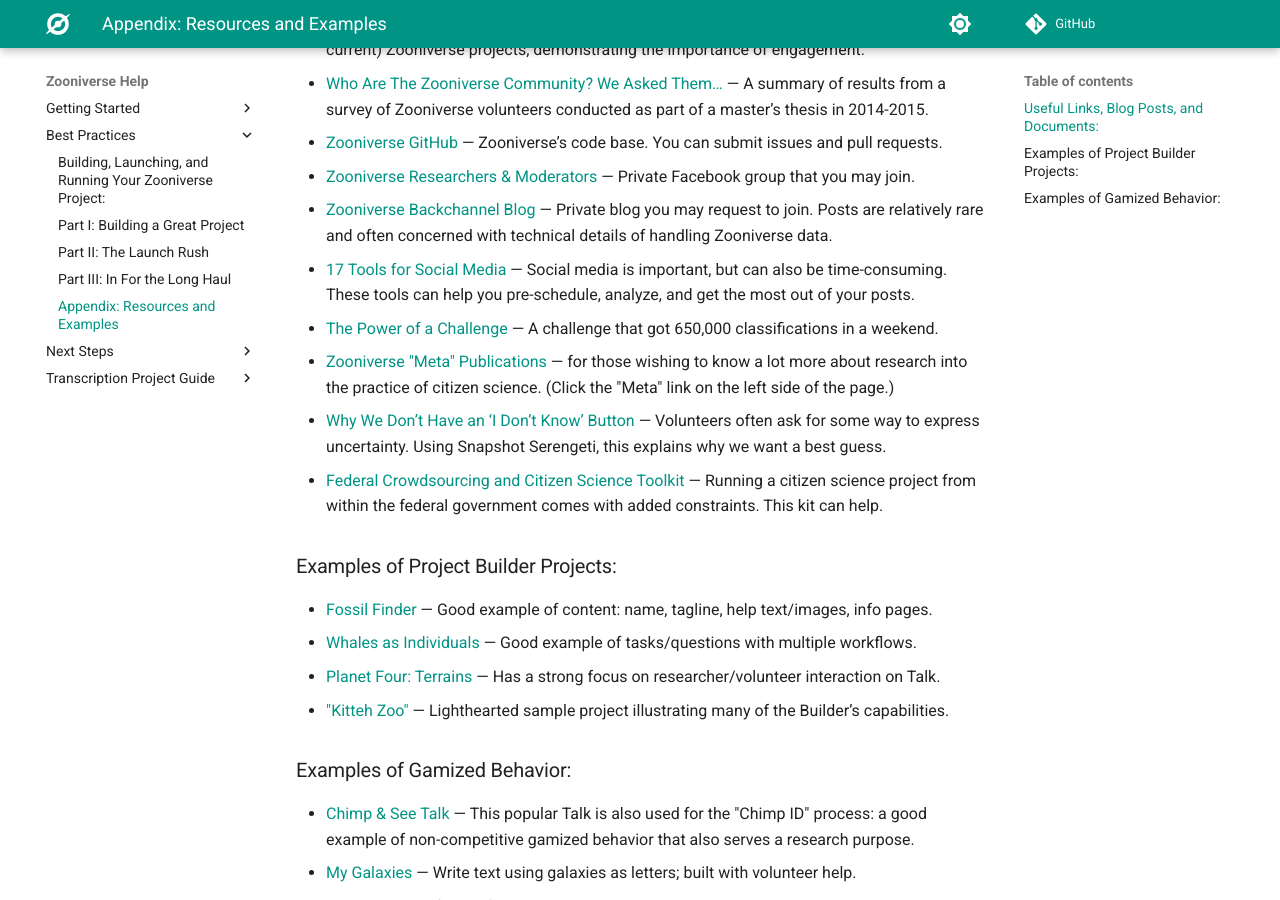
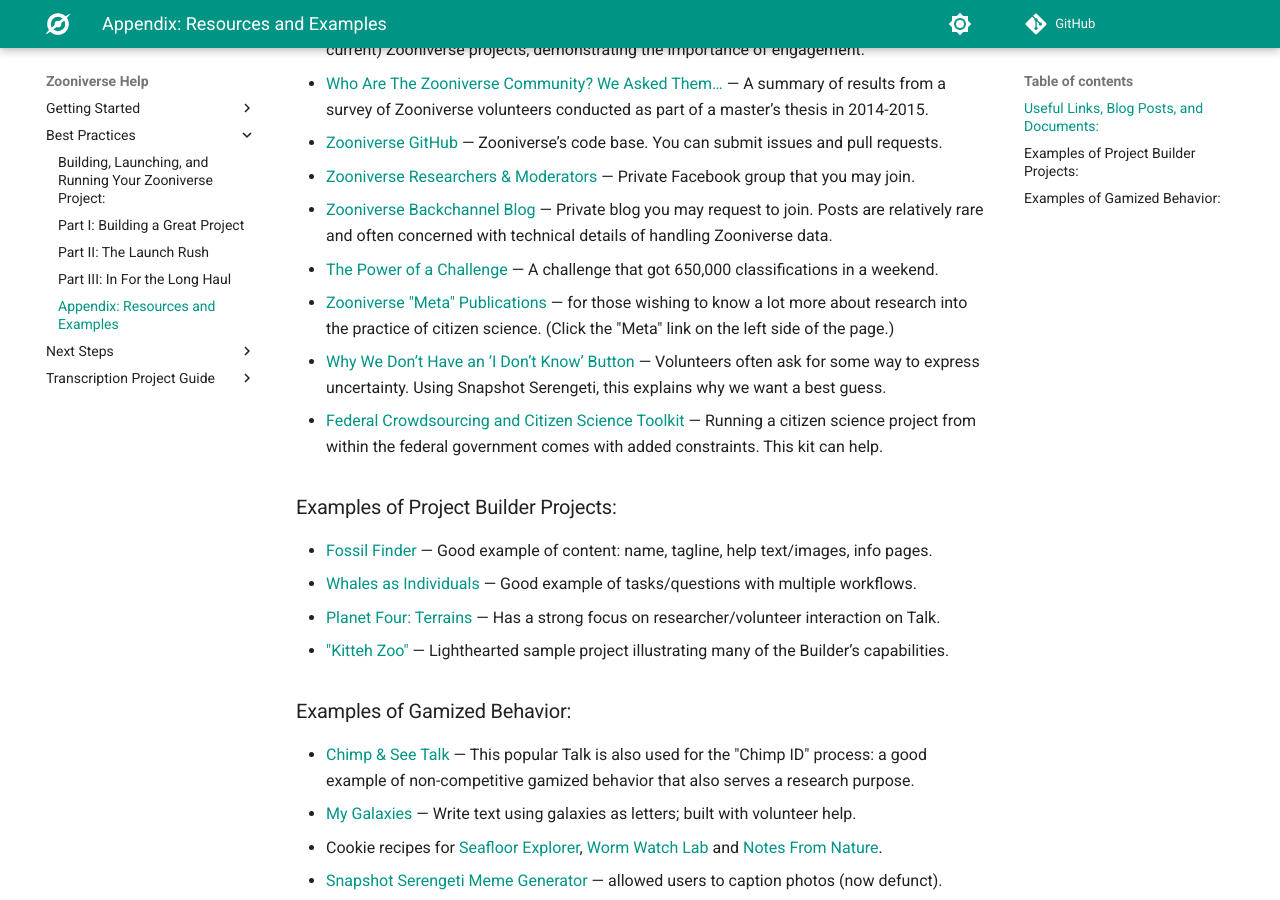
Before and after one commit to zooniverse/help, an MkDocs documentation site: the page built from docs/best-practices/4-resources.md, in a window 1280 px wide and 900 px high, scrolled down 467 px. Built offline with MkDocs 1.6.1 and Material for MkDocs 9.7.7, drawn with Linux system fonts in a browser that asks for light colours; comment, search, counter and statistics services are not loaded; some of the changed lines change nothing that is shown.

Commit message:
fix broken links on resources page

```diff
--- a/docs/best-practices/4-resources.md
+++ b/docs/best-practices/4-resources.md
@@ -14,7 +14,6 @@
 - [Zooniverse GitHub](https://github.com/zooniverse) &mdash; Zooniverse’s code base. You can submit issues and pull requests.
 - [Zooniverse Researchers & Moderators](https://www.facebook.com/groups/123295911357282/) &mdash; Private Facebook group that you may join.
 - [Zooniverse Backchannel Blog](https://zoobackchannel.wordpress.com/) &mdash; Private blog you may request to join. Posts are relatively rare and often concerned with technical details of handling Zooniverse data.
-- [17 Tools for Social Media](https://www.quicksprout.com/2015/08/14/17-tools-thatll-take-your-social-media-marketing-results-to-the-next-level/) &mdash; Social media is important, but can also be time-consuming. These tools can help you pre-schedule, analyze, and get the most out of your posts.
 - [The Power of a Challenge](http://blog.zooniverse.org/2015/08/31/sunspotter-citizen-science-challenge-update-zooniverse-volunteers-are-overachievers/) &mdash; A challenge that got 650,000 classifications in a weekend.
 - [Zooniverse "Meta" Publications](https://zooniverse.org/about/publications) &mdash; for those wishing to know a lot more about research into the practice of citizen science. (Click the "Meta" link on the left side of the page.)
 - [Why We Don’t Have an ‘I Don’t Know’ Button](http://blog.snapshotserengeti.org/2012/12/14/we-need-an-i-dont-know-button/) &mdash; Volunteers often ask for some way to express uncertainty. Using Snapshot Serengeti, this explains why we want a best guess.
@@ -31,7 +30,7 @@
 
 - [Chimp & See Talk](http://talk.chimpandsee.org/) &mdash; This popular Talk is also used for the "Chimp ID" process: a good example of non-competitive gamized behavior that also serves a research purpose.
 - [My Galaxies](http://writing.galaxyzoo.org/) &mdash; Write text using galaxies as letters; built with volunteer help.
-- Cookie recipes for [Seafloor Explorer](http://blog.seafloorexplorer.org/2013/12/13/crunchy-buttery-sea-stars/), [Worm Watch Lab](http://blog.wormwatchlab.org/2013/12/17/green-eggs-and-worms/) and [Notes From Nature](blog.notesfromnature.org/2013/12/21/cookies-from-nature/).
+- Cookie recipes for [Seafloor Explorer](http://blog.seafloorexplorer.org/2013/12/13/crunchy-buttery-sea-stars/), [Worm Watch Lab](http://blog.wormwatchlab.org/2013/12/17/green-eggs-and-worms/) and [Notes From Nature](http://blog.notesfromnature.org/2013/12/21/cookies-from-nature/).
 - [Snapshot Serengeti Meme Generator](http://blog.snapshotserengeti.org/2013/07/31/save-the-memes/) &mdash; allowed users to caption photos (now defunct).
 - Zooniverse project cocktails for Advent, [part one](http://blog.zooniverse.org/2013/12/22/zooniverse-cocktails/) and [part two](http://blog.zooniverse.org/2011/12/20/zooniverse-cocktail-hour/).
 - [Just for Fun](http://blog.zooniverse.org/category/fun/) &mdash; Various "fun" posts on the Zooniverse blog, many about gamizing.
```
